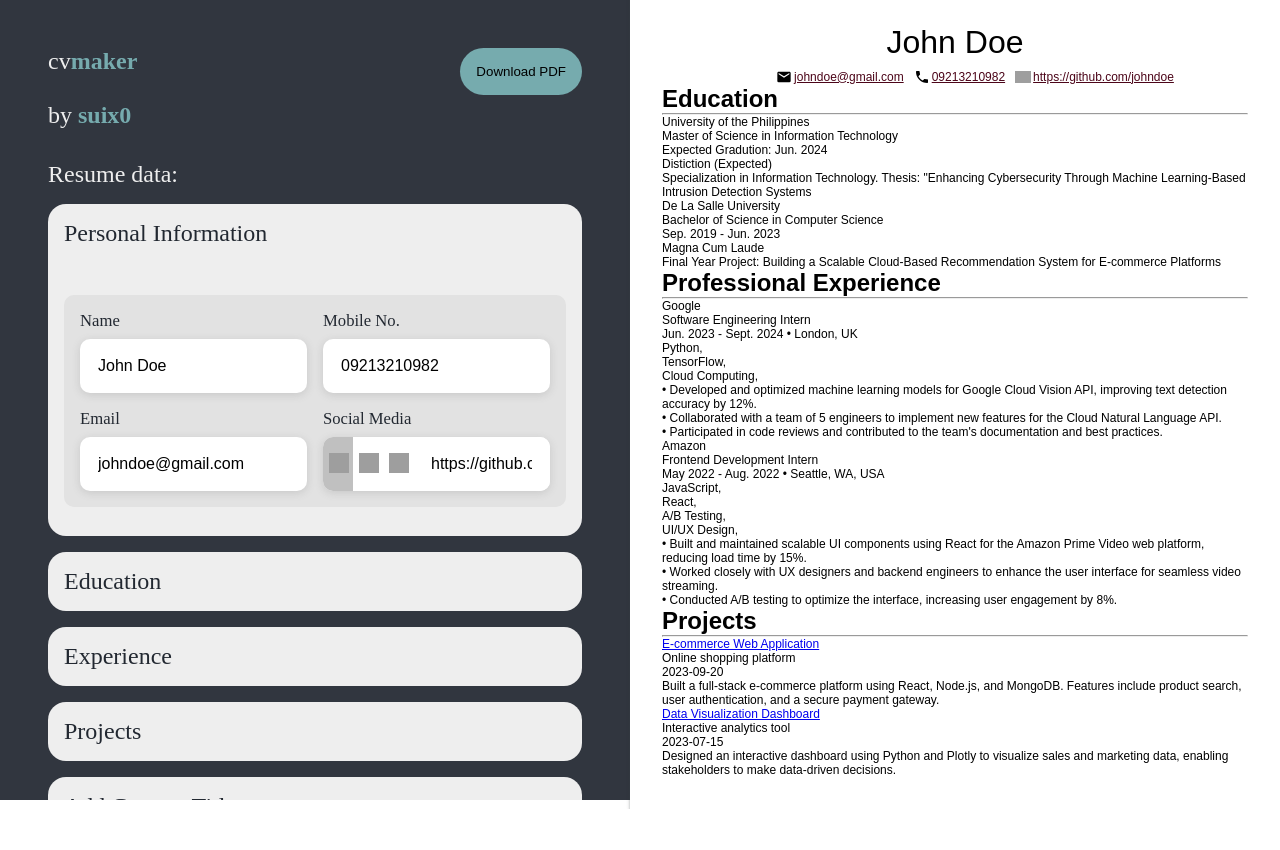
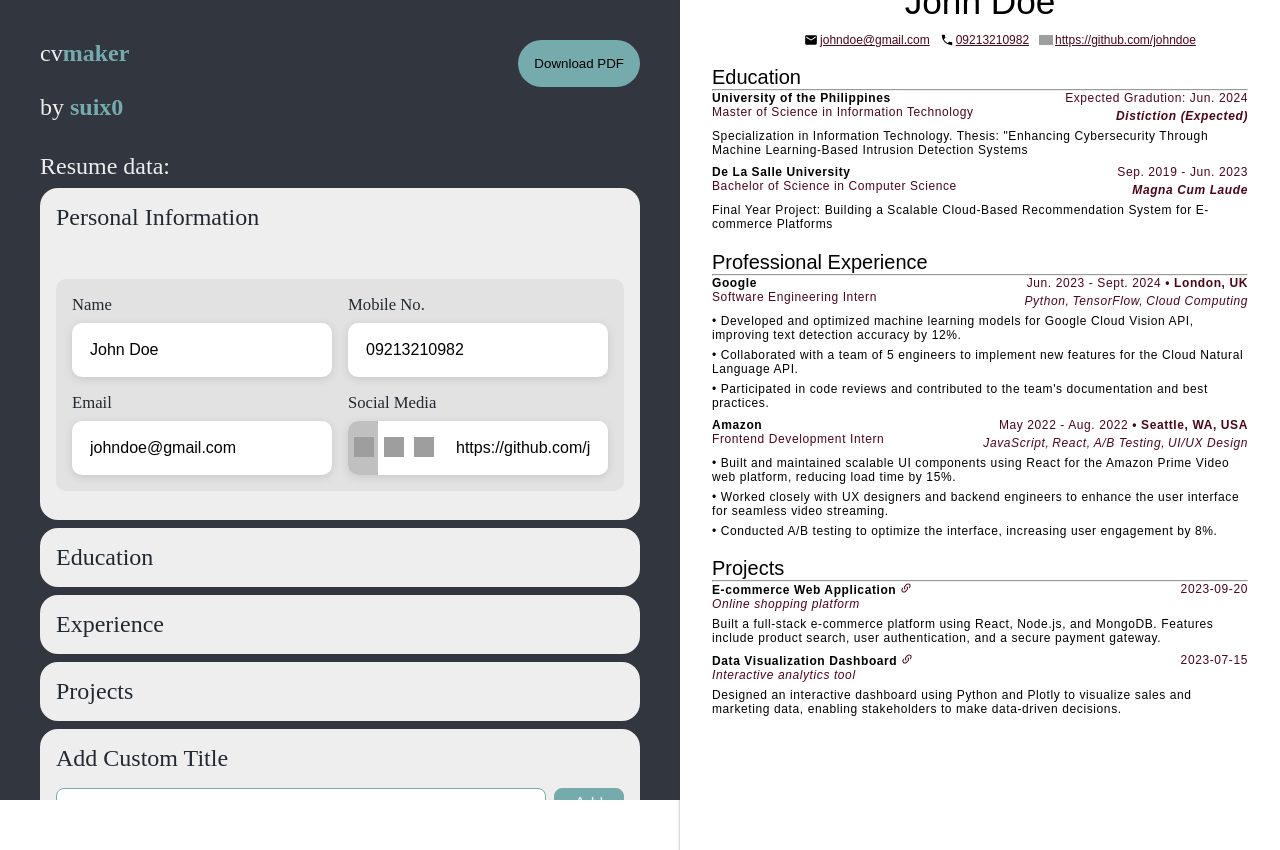
Before and after one commit to suix0/cvmaker, a React (Vite) app: page / in a window 1280 px wide. Before the commit the page ends 809 px from the top, so only its background shows below. Built offline with nearby package versions, Linux system fonts and the light colour scheme; grey boxes are pictures that could not be loaded.

Commit message:
finished styling cv display and polished form styling

```diff
--- a/src/App.css
+++ b/src/App.css
@@ -7,7 +7,6 @@
 
 main {
   display: flex;
-  justify-content: space-around;
   height: 100svh;
   font-size: 1.5rem;
 }
@@ -51,7 +50,7 @@ img {
 .cvInput {
   display: flex;
   flex-direction: column;
-  padding: 3rem;
+  padding: 2.5rem;
   gap: 2rem;
   color: var(--fourth-clr);
 
@@ -94,7 +93,7 @@ img {
 .cvForm {
   display: flex;
   flex-direction: column;
-  gap: 1rem;
+  gap: 0.5rem;
 
   color: var(--fourth-clr);
 }
--- a/src/Cv.css
+++ b/src/Cv.css
@@ -5,15 +5,24 @@
   font-size: 12px;
 }
 
+.cvDisplayContainer div > h1 {
+  font-size: 20px;
+  font-weight: normal;
+}
+
 .cvDisplayContainer > div {
-  width: 650px;
-  height: auto;
-  flex-shrink: none;
+  display: flex;
+  flex-direction: column;
+  flex-shrink: 1;
+  gap: 1.2rem;
+  flex-basis: 645px;
+  height: 900px;
   padding: 2rem 2rem;
   box-shadow:
     rgba(60, 64, 67, 0.3) 0px 1px 2px 0px,
     rgba(60, 64, 67, 0.15) 0px 1px 3px 1px;
   font-family: Arial, Helvetica, sans-serif;
+  overflow: hidden;
 }
 
 .personal {
@@ -21,7 +30,7 @@
   justify-content: center;
   align-items: center;
   flex-direction: column;
-  gap: 0.5rem;
+  gap: 0.7rem;
 }
 
 .personal ul {
@@ -35,3 +44,31 @@
   color: rgb(76 5 25);
   font-size: 12px;
 }
+.cvSectionDisplayContainer {
+  display: flex;
+  flex-direction: column;
+  gap: 8px;
+}
+
+.cvSectionDisplay {
+  display: flex;
+  flex-direction: column;
+  gap: 6px;
+  letter-spacing: 0.6px;
+}
+
+.top {
+  display: flex;
+  justify-content: space-between;
+}
+
+.right {
+  text-align: right;
+  display: flex;
+  flex-direction: column;
+  gap: 4px;
+}
+
+.projectLink:hover {
+  text-decoration: underline !important;
+}
--- a/src/components/CustomSection.jsx
+++ b/src/components/CustomSection.jsx
@@ -5,19 +5,30 @@ function CustomSectionCvDisplay(props) {
         <div key={crypto.randomUUID()}>
           <h1>{data.title}</h1>
           <hr></hr>
-          {data.customSectionData.map((data) => (
-            <div key={crypto.randomUUID()}>
-              <div>
-                <p>{data.heading}</p>
-                <p>{data.subHeading}</p>
+          <div className="cvCustomDisplayContainer">
+            {data.customSectionData.map((data) => (
+              <div key={crypto.randomUUID()} className="cvCustomDisplay">
+                <div className="top">
+                  <div className="left">
+                    <p style={{ fontWeight: "bolder" }}>{data.heading}</p>
+                    <p style={{ color: "rgb(76 5 25)" }}>{data.subHeading}</p>
+                  </div>
+                  <div className="right">
+                    <p style={{ color: "rgb(76 5 25)" }}>{data.date}</p>
+                    <p
+                      style={{
+                        color: "rgb(76 5 25)",
+                        fontStyle: "italic",
+                      }}
+                    >
+                      {data.additionalInfo}
+                    </p>
+                  </div>
+                </div>
+                <p>{data.description}</p>
               </div>
-              <div>
-                <p>{data.date}</p>
-                <p>{data.additionalInfo}</p>
-              </div>
-              <p>{data.description}</p>
-            </div>
-          ))}
+            ))}
+          </div>
         </div>
       ))}
     </>
--- a/src/components/Education.jsx
+++ b/src/components/Education.jsx
@@ -7,19 +7,31 @@ function EducationCvDisplay(props) {
     <div>
       <h1>Education</h1>
       <hr></hr>
+      <div className="cvSectionDisplayContainer">
         {props.educationInfo.map((education) => (
-        <div key={education.id}>
-          <div>
-            <p>{education.institution}</p>
-            <p>{education.courseTitle}</p>
+          <div key={education.id} className="cvSectionDisplay">
+            <div className="top">
+              <div className="left">
+                <p style={{ fontWeight: "bolder" }}>{education.institution}</p>
+                <p style={{ color: "rgb(76 5 25)" }}>{education.courseTitle}</p>
               </div>
-          <div>
-            <p>{education.date}</p>
-            <p>{education.grade}</p>
+              <div className="right">
+                <p style={{ color: "rgb(76 5 25)" }}>{education.date}</p>
+                <p
+                  style={{
+                    color: "rgb(76 5 25)",
+                    fontWeight: "bold",
+                    fontStyle: "italic",
+                  }}
+                >
+                  {education.grade}
+                </p>
+              </div>
             </div>
             <p>{education.description}</p>
           </div>
         ))}
+      </div>
     </div>
   );
 }
@@ -101,7 +113,11 @@ function EducationInformation({
     <section onClick={onShow} className="outerSection">
       <h1>Education</h1>
       {isActive &&
-        initialEducationData.map((education) => (
+        initialEducationData.map((education, index) => (
+          <>
+            {index === 0 ? (
+              <p style={{ marginBottom: "3rem" }}></p>
+            ) : (
               <EducationSection
                 institution={education.institution}
                 courseTitle={education.courseTitle}
@@ -118,6 +134,8 @@ function EducationInformation({
                 enterHandler={handleEnterPress}
                 submitHandler={submitHandler}
               ></EducationSection>
+            )}
+          </>
         ))}
       {activeEdit === 0 ? (
         <form onSubmit={newDataSubmitHandler} className="forms">
--- a/src/components/Experience.jsx
+++ b/src/components/Experience.jsx
@@ -7,30 +7,52 @@ function ExperienceCvDisplay(props) {
     <div>
       <h1>Professional Experience</h1>
       <hr></hr>
+      <div className="cvSectionDisplayContainer">
         {props.experience.map((experienceData) => (
-        <div key={experienceData.id}>
-          <div>
-            <p>{experienceData.company}</p>
-            <p>{experienceData.jobTitle}</p>
+          <div key={experienceData.id} className="cvSectionDisplay">
+            <div className="top">
+              <div className="left">
+                <p style={{ fontWeight: "bold" }}>{experienceData.company}</p>
+                <p style={{ color: "rgb(76 5 25)" }}>
+                  {experienceData.jobTitle}
+                </p>
               </div>
-          <div>
-            <p>
+              <div className="right">
+                <p style={{ color: "rgb(76 5 25)" }}>
                   {experienceData.date}
-              <span> • {experienceData.location}</span>
+                  <span style={{ color: "rgb(76 5 25)", fontWeight: "bold" }}>
+                    {" "}
+                    • {experienceData.location}
+                  </span>
                 </p>
-            <div>
-              {experienceData.skillsArr.map((skill) => (
-                <p key={crypto.randomUUID()}>{skill}, </p>
+                <div
+                  style={{
+                    display: "flex",
+                    gap: "3px",
+                    fontStyle: "italic",
+                    color: "rgb(76 5 25)",
+                  }}
+                >
+                  {experienceData.skillsArr.map((skill, index) => (
+                    <p key={crypto.randomUUID()}>
+                      {skill}
+                      {index !== experienceData.skillsArr.length - 1 && // Prevents a comma at the last skill
+                        ","}{" "}
+                    </p>
                   ))}
                 </div>
               </div>
-          <div>
+            </div>
+            <div
+              style={{ display: "flex", flexDirection: "column", gap: "6px" }}
+            >
               {experienceData.description.split("\n").map((desc) => (
                 <p key={crypto.randomUUID()}>{desc}</p>
               ))}
             </div>
           </div>
         ))}
+      </div>
     </div>
   );
 }
@@ -208,7 +230,11 @@ function ExperienceInformation({
     <section onClick={onShow} className="outerSection">
       <h1>Experience</h1>
       {isActive &&
-        initialExperienceData.map((experience) => (
+        initialExperienceData.map((experience, index) => (
+          <>
+            {index === 0 ? (
+              <p style={{ marginBottom: "3rem" }}></p>
+            ) : (
               <ExperienceSection
                 company={experience.company}
                 jobTitle={experience.jobTitle}
@@ -229,6 +255,8 @@ function ExperienceInformation({
                 handleEnter={preventEnterSubmission}
                 saveHandler={saveEdit}
               ></ExperienceSection>
+            )}
+          </>
         ))}
       {isActive && (
         <div className="innerSections">
--- a/src/components/Personal.jsx
+++ b/src/components/Personal.jsx
@@ -1,13 +1,13 @@
 export function PersonalInformationCvOutput(props) {
   return (
     <div className="personal">
-      <p style={{ fontSize: "2rem" }}>{props.personalInfo.name}</p>
+      <p style={{ fontSize: "2.2rem" }}>{props.personalInfo.name}</p>
       <ul>
         <li style={{ display: "flex", alignItems: "center", gap: "2px" }}>
           <svg
             xmlns="http://www.w3.org/2000/svg"
             viewBox="0 0 24 24"
-            style={{ width: "16px" }}
+            style={{ width: "14px" }}
           >
             <title>email</title>
             <path d="M20,8L12,13L4,8V6L12,11L20,6M20,4H4C2.89,4 2,4.89 2,6V18A2,2 0 0,0 4,20H20A2,2 0 0,0 22,18V6C22,4.89 21.1,4 20,4Z" />
@@ -18,7 +18,7 @@ export function PersonalInformationCvOutput(props) {
           <svg
             xmlns="http://www.w3.org/2000/svg"
             viewBox="0 0 24 24"
-            style={{ width: "16px" }}
+            style={{ width: "14px" }}
           >
             <title>phone</title>
             <path d="M6.62,10.79C8.06,13.62 10.38,15.94 13.21,17.38L15.41,15.18C15.69,14.9 16.08,14.82 16.43,14.93C17.55,15.3 18.75,15.5 20,15.5A1,1 0 0,1 21,16.5V20A1,1 0 0,1 20,21A17,17 0 0,1 3,4A1,1 0 0,1 4,3H7.5A1,1 0 0,1 8.5,4C8.5,5.25 8.7,6.45 9.07,7.57C9.18,7.92 9.1,8.31 8.82,8.59L6.62,10.79Z" />
@@ -28,21 +28,21 @@ export function PersonalInformationCvOutput(props) {
         <li style={{ display: "flex", alignItems: "center", gap: "2px" }}>
           {props.socialMedia === 0 && (
             <img
-              style={{ pointerEvents: "none", width: "16px" }}
+              style={{ pointerEvents: "none", width: "14px" }}
               src="https://cdn.jsdelivr.net/gh/devicons/devicon@latest/icons/linkedin/linkedin-plain.svg"
               className="socialMediaBtnDisplay"
             />
           )}
           {props.socialMedia === 1 && (
             <img
-              style={{ pointerEvents: "none", width: "16px" }}
+              style={{ pointerEvents: "none", width: "14px" }}
               className="socialMediaBtnDisplay"
               src="https://cdn.jsdelivr.net/gh/devicons/devicon@latest/icons/github/github-original.svg"
             />
           )}
           {props.socialMedia === 2 && (
             <img
-              style={{ pointerEvents: "none", width: "16px" }}
+              style={{ pointerEvents: "none", width: "14px" }}
               className="socialMediaBtnDisplay"
               src="https://cdn.jsdelivr.net/gh/devicons/devicon@latest/icons/twitter/twitter-original.svg"
             />
--- a/src/components/Projects.jsx
+++ b/src/components/Projects.jsx
@@ -7,24 +7,49 @@ function ProjectsCvDisplay(props) {
     <div>
       <h1>Projects</h1>
       <hr></hr>
+      <div className="cvSectionDisplayContainer">
         {props.projectsData.map((project) => (
-        <div key={project.id}>
-          <div>
+          <div key={project.id} className="cvSectionDisplay">
+            <div className="top">
+              <div className="left">
                 <div>
                   <a
                     href={project.projectLink}
                     target="_blank"
                     rel="noopener noreferrer"
+                    style={{
+                      textDecoration: "none",
+                      color: "black",
+                      fontWeight: "bold",
+                    }}
+                    className="projectLink"
                   >
                     {project.projectName}
+                    <svg
+                      xmlns="http://www.w3.org/2000/svg"
+                      viewBox="0 0 24 24"
+                      style={{ width: "12px", marginLeft: "4px" }}
+                    >
+                      <title>link-variant</title>
+                      <path
+                        fill="rgb(76 5 25)"
+                        d="M10.59,13.41C11,13.8 11,14.44 10.59,14.83C10.2,15.22 9.56,15.22 9.17,14.83C7.22,12.88 7.22,9.71 9.17,7.76V7.76L12.71,4.22C14.66,2.27 17.83,2.27 19.78,4.22C21.73,6.17 21.73,9.34 19.78,11.29L18.29,12.78C18.3,11.96 18.17,11.14 17.89,10.36L18.36,9.88C19.54,8.71 19.54,6.81 18.36,5.64C17.19,4.46 15.29,4.46 14.12,5.64L10.59,9.17C9.41,10.34 9.41,12.24 10.59,13.41M13.41,9.17C13.8,8.78 14.44,8.78 14.83,9.17C16.78,11.12 16.78,14.29 14.83,16.24V16.24L11.29,19.78C9.34,21.73 6.17,21.73 4.22,19.78C2.27,17.83 2.27,14.66 4.22,12.71L5.71,11.22C5.7,12.04 5.83,12.86 6.11,13.65L5.64,14.12C4.46,15.29 4.46,17.19 5.64,18.36C6.81,19.54 8.71,19.54 9.88,18.36L13.41,14.83C14.59,13.66 14.59,11.76 13.41,10.59C13,10.2 13,9.56 13.41,9.17Z"
+                      />
+                    </svg>
                   </a>
-              <p>{project.subHeading}</p>
+                  <p style={{ color: "rgb(76 5 25)", fontStyle: "italic" }}>
+                    {project.subHeading}
+                  </p>
                 </div>
-            <div>{project.date}</div>
+              </div>
+              <div className="right" style={{ color: "rgb(76 5 25)" }}>
+                {project.date}
+              </div>
             </div>
             <p>{project.description}</p>
           </div>
         ))}
+      </div>
     </div>
   );
 }
@@ -130,7 +155,11 @@ function ProjectsInformation({
     <section onClick={onShow} className="outerSection">
       <h1>Projects</h1>
       {isActive &&
-        initialProjectsData.map((projects) => (
+        initialProjectsData.map((projects, index) => (
+          <>
+            {index === 0 ? (
+              <p style={{ marginBottom: "3rem" }}></p>
+            ) : (
               <ProjectSection
                 projectObject={projects}
                 key={projects.id}
@@ -143,6 +172,8 @@ function ProjectsInformation({
                 handleDelete={deleteProject}
                 handleSave={saveEditToDisplay}
               ></ProjectSection>
+            )}
+          </>
         ))}
       {isActive && (
         <div className="innerSections">
```
Lines whose indentation alone changed are shown as unchanged.
